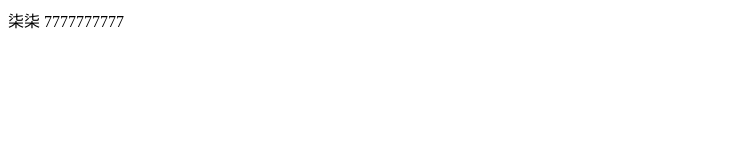
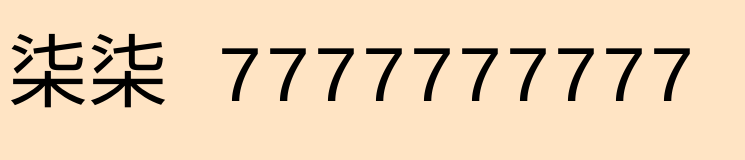
Before and after one commit to illusoryc/annalee, a plain HTML site: page index.html in a window 1280 px wide. Shown: the whole page, without its empty margins (0-745 px from the left). Drawn offline with Linux system fonts and the light colour scheme.

Commit message:
第五次修改

```diff
--- a/index.html
+++ b/index.html
@@ -3,6 +3,7 @@
     <meta charset="UTF-8">
     <meta name="viewport" content="width=device-width, initial-scale=1.0">
     <title>Document</title>
+    <link rel="stylesheet" href="style.css">
 </head>
 <body>
     柒柒
--- /dev/null
+++ b/style.css
@@ -0,0 +1,5 @@
+body{
+    background-color: bisque;
+    font-size: 80px;
+    font-family: 'Courier New', Courier, monospace;
+}
```
